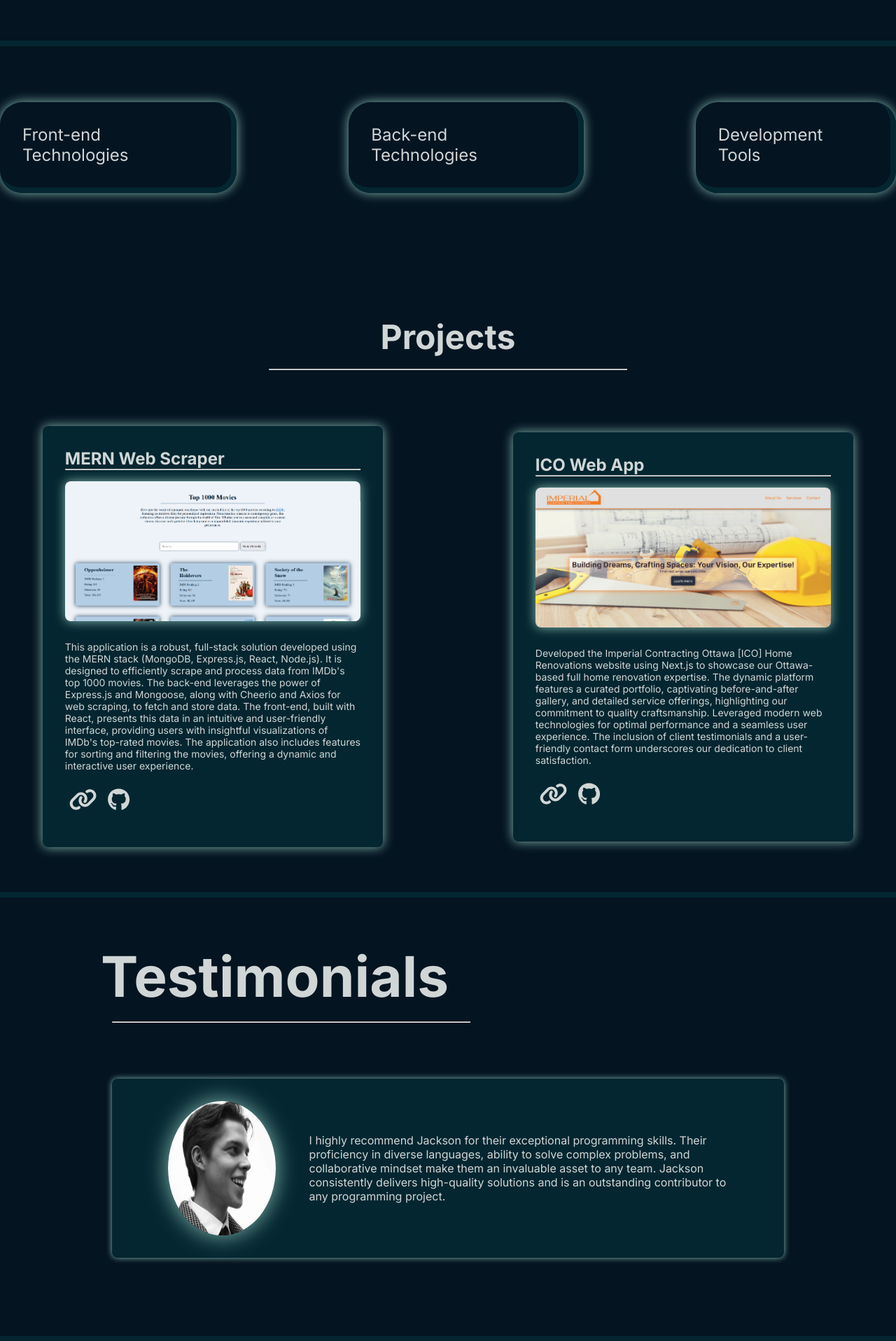
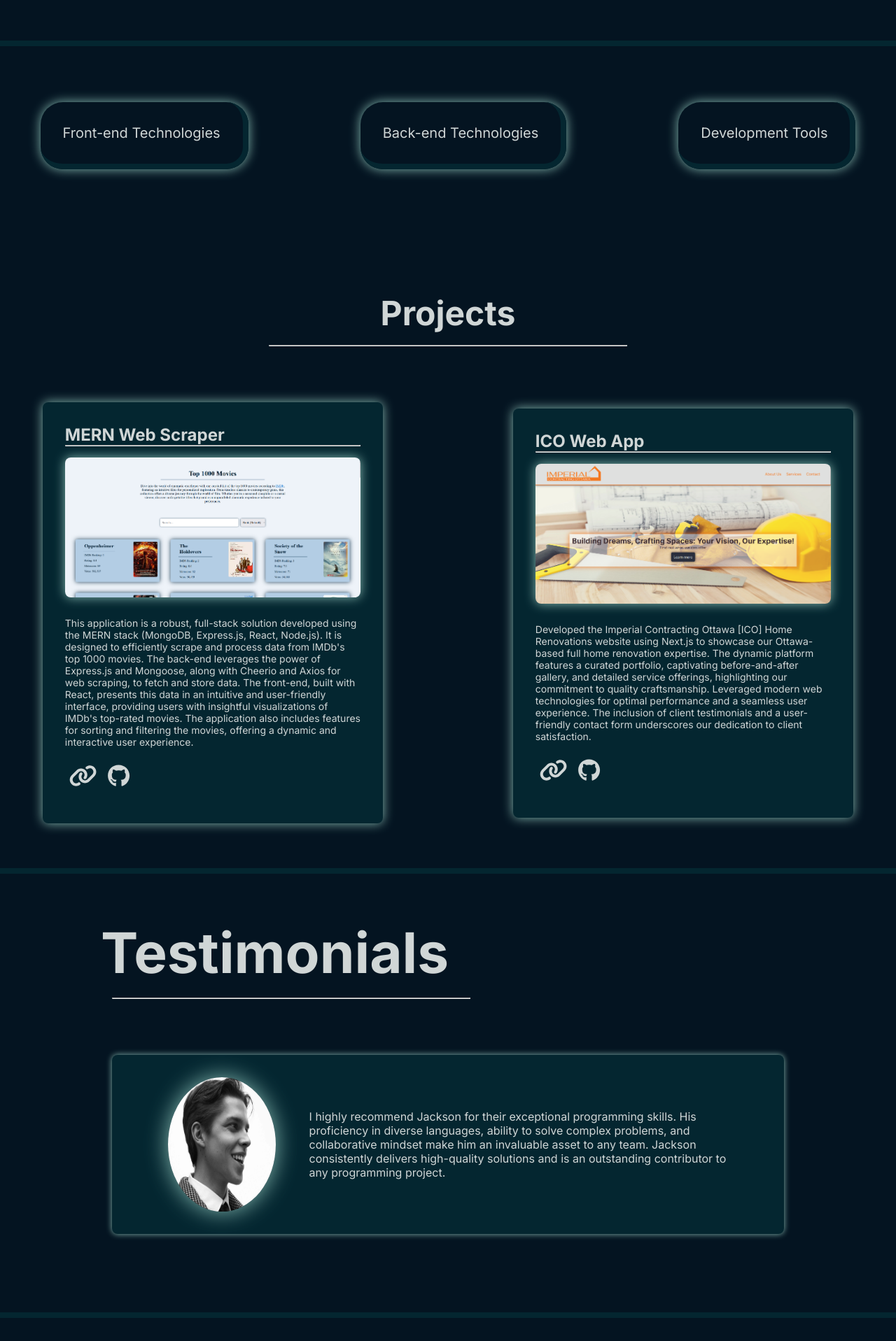
Before and after one commit to jacksonarsmith/next-portfolio, a Next.js app: page / in a window 1280 px wide. Shown: the part 796-2713 px from the top of the page at 70% size. Built offline with nearby package versions, Linux system fonts and the light colour scheme.

Commit message:
Final change for prod this sprint.

```diff
--- a/app/components/skills/skills.module.css
+++ b/app/components/skills/skills.module.css
@@ -17,7 +17,7 @@
 
 .selection li {
     padding: 2rem;
-    font-size: 1.5rem;
+    font-size: 28px;
     border-bottom: 0.5rem solid var(--secondary-background-color);
     border-right: 0.5rem solid var(--secondary-background-color);
     border-radius: 2rem;
@@ -27,7 +27,7 @@
 .selection li:hover {
     cursor: pointer;
     transition: 0.6s ease-in-out;
-    font-size: 1.7rem;
+    font-size: 32px;
     border-bottom: 0.5rem solid var(--accent-color);
     border-right: 0.5rem solid var(--accent-color);
     background-color: var(--primary-button-color);
@@ -106,3 +106,13 @@ opacity: 0.5;
 .imageContainer:hover .imageText {
     opacity: 1;
 }
+
+@media screen and (max-width: 1440px) {
+    .selection li {
+        font-size: 20px;
+    }
+
+    .selection li:hover {
+        font-size: 24px;
+    }
+}
--- a/app/components/testimonials/Testimonials.jsx
+++ b/app/components/testimonials/Testimonials.jsx
@@ -9,7 +9,7 @@ export default function Testimonials() {
       <div className={styles.testimonials}>
         <div className={styles.testimonial}>
           <Image src='/testimonial_jacob.jpeg' width={480} height={480} alt='Jacob Testimonial Picture' className={styles.image} priority={false}/>
-          <p>I highly recommend Jackson for their exceptional programming skills. Their proficiency in diverse languages, ability to solve complex problems, and collaborative mindset make them an invaluable asset to any team. Jackson consistently delivers high-quality solutions and is an outstanding contributor to any programming project.</p>
+          <p>I highly recommend Jackson for their exceptional programming skills. His proficiency in diverse languages, ability to solve complex problems, and collaborative mindset make him an invaluable asset to any team. Jackson consistently delivers high-quality solutions and is an outstanding contributor to any programming project.</p>
         </div>
       </div>
     </div>
```
